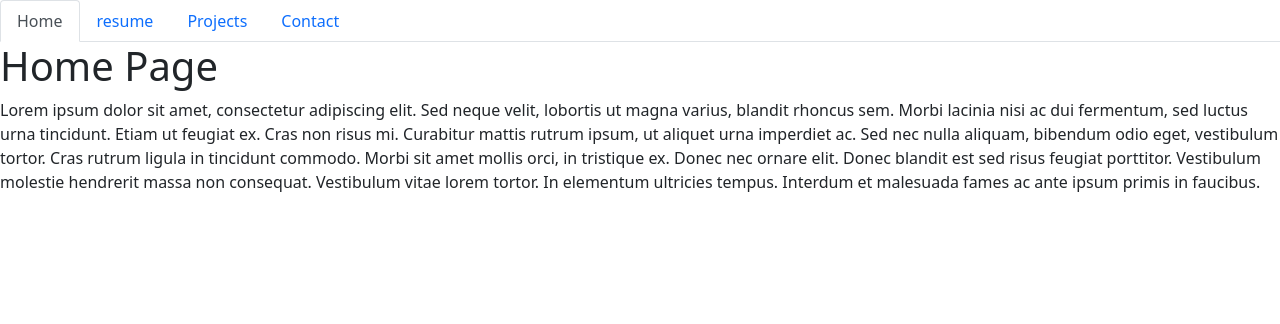
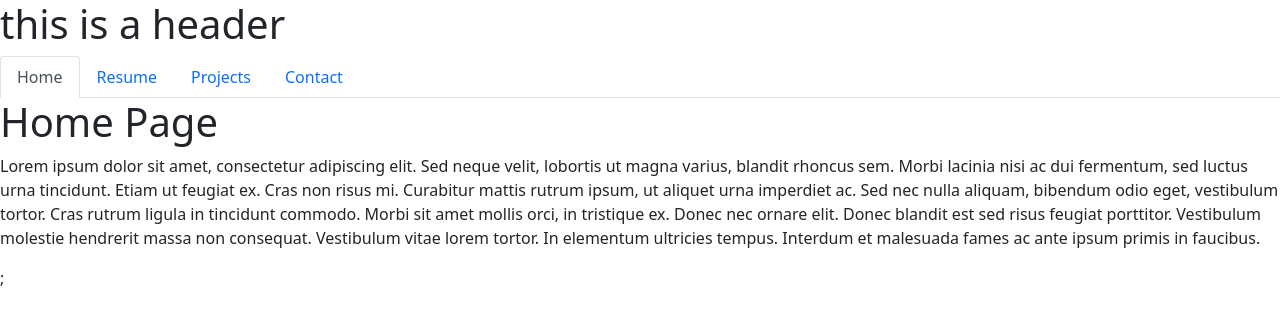
Before and after one commit to MCassandra/ReactPortfolio, a React (Create React App) app: page / in a window 1280 px wide. Shown: the top 324 px of the page. Built offline with nearby package versions, Linux system fonts and the light colour scheme.

Commit message:
add a header

```diff
--- a/src/App.js
+++ b/src/App.js
@@ -1,6 +1,10 @@
 import React from "react";
+import Header from "./components/Header"
 import PortfolioContainer from "./components/PortfolioContainer";
 
-const App = () => <PortfolioContainer />;
+const App = () => <div>
+    <Header />
+    <PortfolioContainer />;
+    </div>
 
 export default App;
--- /dev/null
+++ b/src/components/Header.js
@@ -0,0 +1,11 @@
+import React from 'react';
+
+function Header(){
+    return (
+        <header className="header">
+            <h1>this is a header</h1>
+        </header>
+    );
+}
+
+export default Header;
--- a/src/components/NavTabs.js
+++ b/src/components/NavTabs.js
@@ -19,11 +19,11 @@
       <li className="nav-item">
         <a
           href="resume"
-          onClick={() => handlePageChange('resume')}
+          onClick={() => handlePageChange('Resume')}
           // Check to see if the currentPage is `Blog`, and if so we use the active link class from bootstrap. Otherwise, we set it to a normal nav-link
-          className={currentPage === 'resume' ? 'nav-link active' : 'nav-link'}
+          className={currentPage === 'Resume' ? 'nav-link active' : 'nav-link'}
         >
-          resume
+          Resume
         </a>
       </li>
       <li className="nav-item">
```
